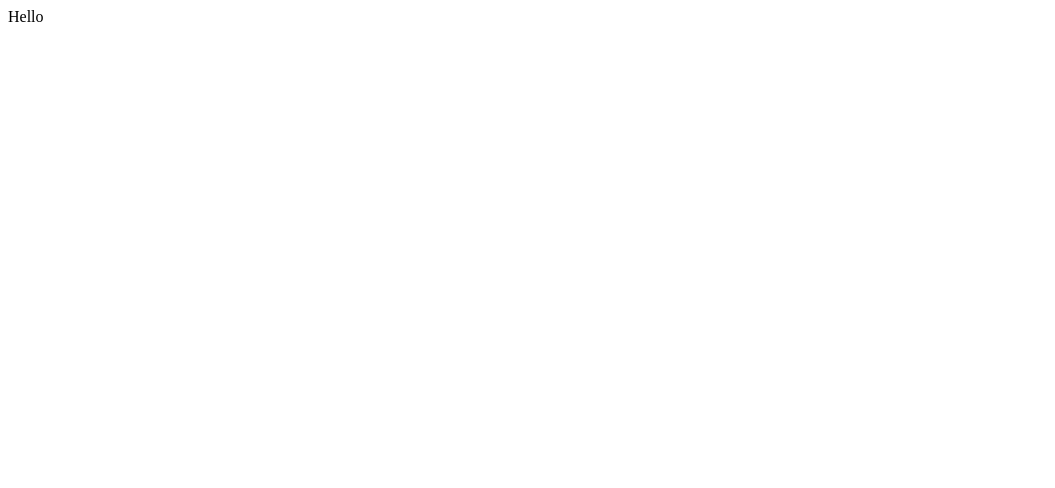
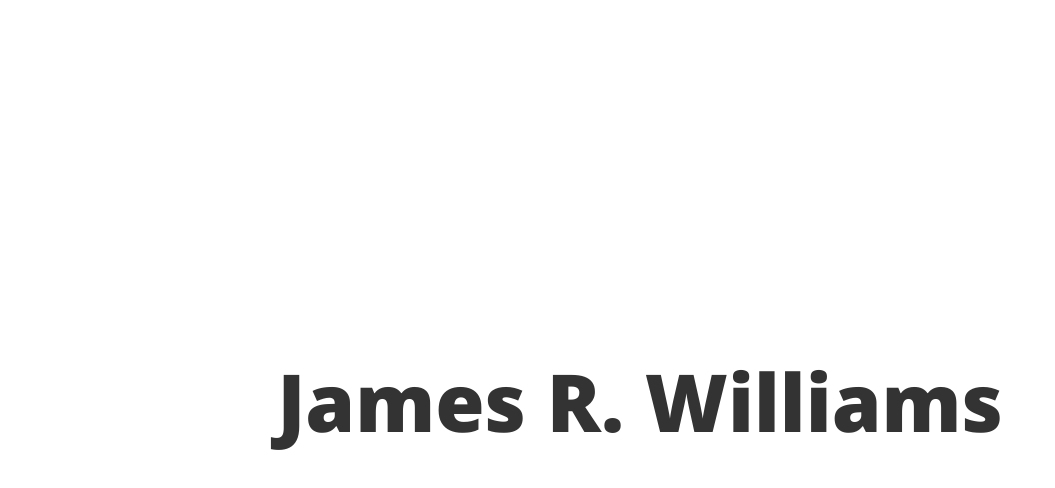
Before and after one commit to jrwilliams/jrwilliams.github.io, a plain HTML site: page index.html in a window 1280 px wide. Shown: the whole page, without its empty margins (0-1055 px from the left). Drawn offline with nearby package versions, Linux system fonts and the light colour scheme.

Commit message:
Simple main page

```diff
--- a/index.html
+++ b/index.html
@@ -1 +1,11 @@
-Hello
+<html>
+  <head>
+    <title>James R. Williams</title>
+    <link href="https://fonts.googleapis.com/css?family=Open+Sans:300,400,600,700,800&display=swap" rel="stylesheet">
+    <link href="main.css" rel="stylesheet">
+    <meta name="viewport" content="width=device-width, initial-scale=1.0">
+  </head>
+  <body>
+    <h1>James R. Williams</h1>
+  </body>
+</html>
--- /dev/null
+++ b/main.css
@@ -0,0 +1,14 @@
+:root {
+  font-family: 'Open Sans', sans-serif;
+}
+body {
+  display: flex;
+  align-items: center;
+}
+h1 {
+  flex-grow: 1;
+  font-weight: 800;
+  text-align: center;
+  font-size: 5em;
+  color: #333;
+}
```
Also changed, not shown: 1 other file.
